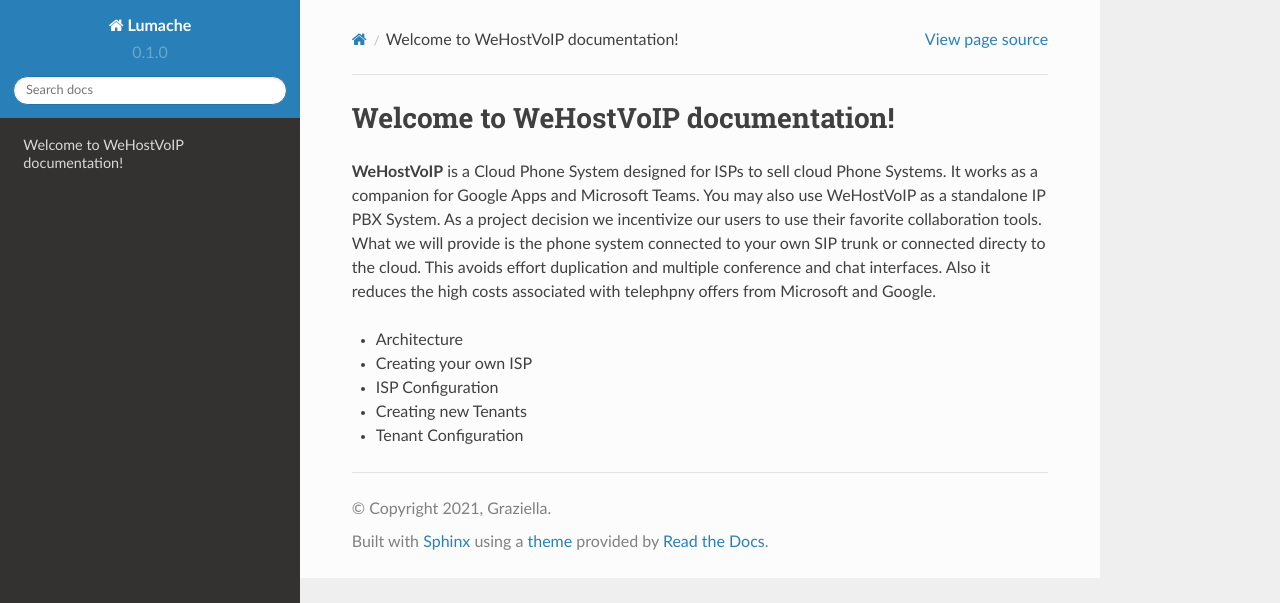
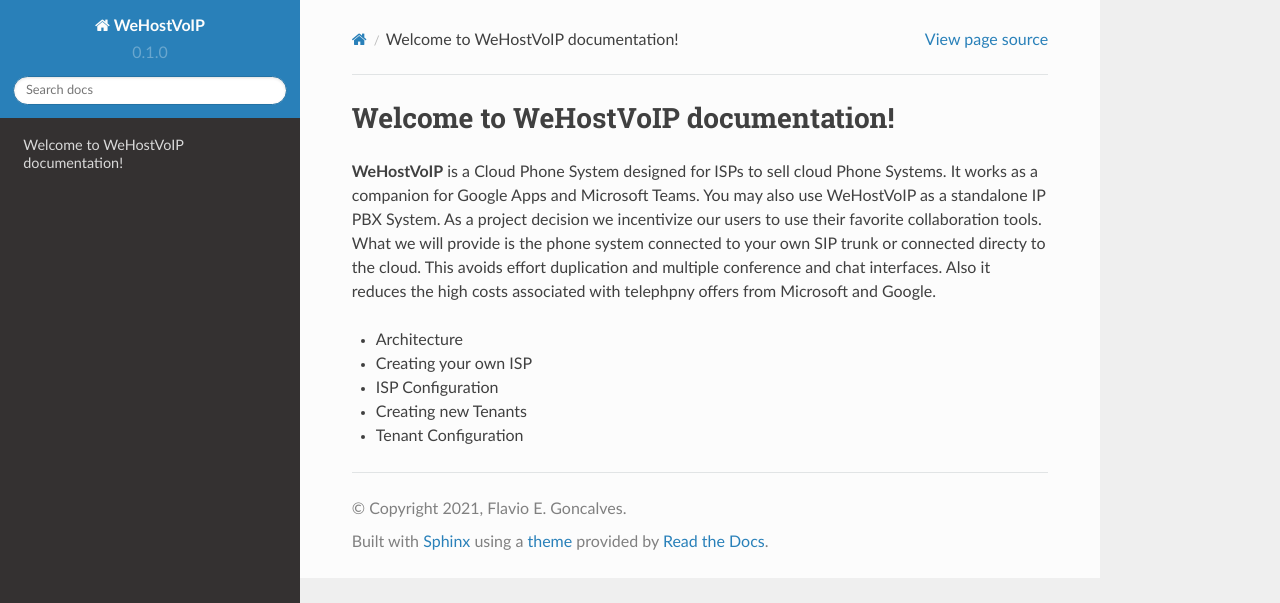
Before and after one commit to pauloantonio-git/wehostvoip-docs, a Sphinx documentation site: the page built from docs/source/index.rst, in a window 1280 px wide. Shown: the top 603 px of the page. Built offline with Sphinx 7.4.7 and the Read the Docs theme 2.0.0, drawn with Linux system fonts in a browser that asks for light colours.

Commit message:
Update conf.py

```diff
--- a/docs/source/conf.py
+++ b/docs/source/conf.py
@@ -2,9 +2,9 @@
 
 # -- Project information
 
-project = 'Lumache'
-copyright = '2021, Graziella'
-author = 'Graziella'
+project = 'WeHostVoIP'
+copyright = '2021, Flavio E. Goncalves'
+author = 'Flavio'
 
 release = '0.1'
 version = '0.1.0'
```
